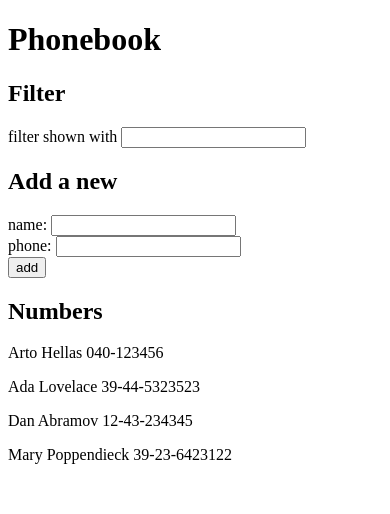
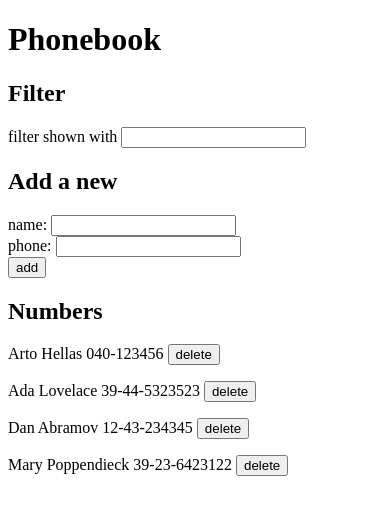
Before and after one commit to davidiglesiasgomez/fullstack-open, a React (Create React App) app in the folder part2/phonebook/: page / in a window 390 px wide. Shown: the top 514 px of the page. Built offline with nearby package versions, Linux system fonts and the light colour scheme; data requests are answered from the project's data file; the HTML template or start-up script is replaced by a standard one.

Commit message:
Part2 - phonebook - step9

```diff
--- a/part2/phonebook/src/App.js
+++ b/part2/phonebook/src/App.js
@@ -57,6 +57,15 @@ const App = () => {
     setNewFilter(event.target.value)
   }
 
+  const handleDelete = (id) => {
+    console.log(id)
+    personService
+      .remove(id)
+      .then(response => {
+        setPersons(persons.filter(person => person.id !== id))
+      })
+  }
+
   return (
     <div>
       <h1>Phonebook</h1>
@@ -74,6 +83,7 @@ const App = () => {
       <Persons
         newFilter={newFilter}
         persons={persons}
+        handleDelete={handleDelete}
       />
     </div>
   )
--- a/part2/phonebook/src/components/Persons.js
+++ b/part2/phonebook/src/components/Persons.js
@@ -1,4 +1,4 @@
-const Persons = ({ newFilter, persons }) => {
+const Persons = ({ newFilter, persons, handleDelete }) => {
 
   const personsToShow = (
     newFilter === ''
@@ -9,7 +9,7 @@ const Persons = ({ newFilter, persons }) => {
   return (
     <>
       {personsToShow.map(person =>
-        <p key={person.id}>{person.name} {person.phone}</p>
+        <p key={person.id}>{person.name} {person.phone} <button onClick={() => { if (window.confirm(`Delete ${person.name}?`)) handleDelete(person.id) }}>delete</button></p>
       )}
     </>
   )
--- a/part2/phonebook/src/services/persons.js
+++ b/part2/phonebook/src/services/persons.js
@@ -10,7 +10,12 @@ const create = newObject => {
   return axios.post(baseUrl, newObject)
 }
 
+const remove = id => {
+  return axios.delete(`${baseUrl}/${id}`)
+}
+
 export default {
   getAll,
-  create
+  create,
+  remove
 }
```
